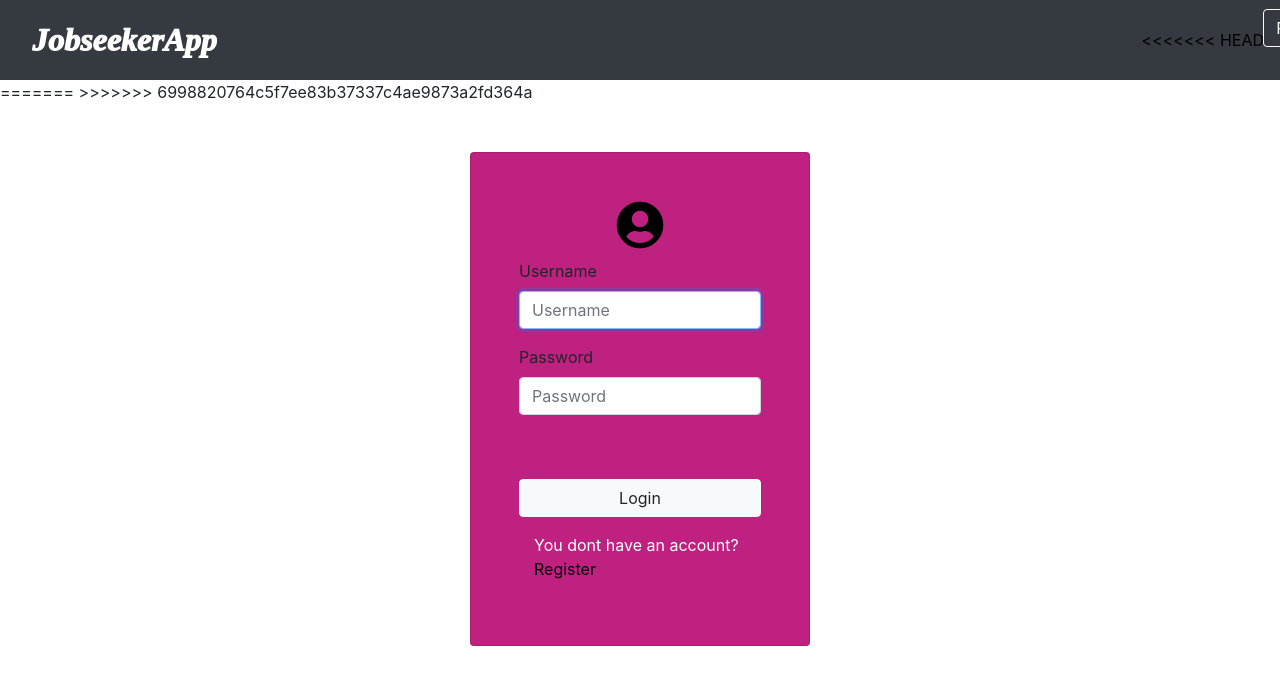
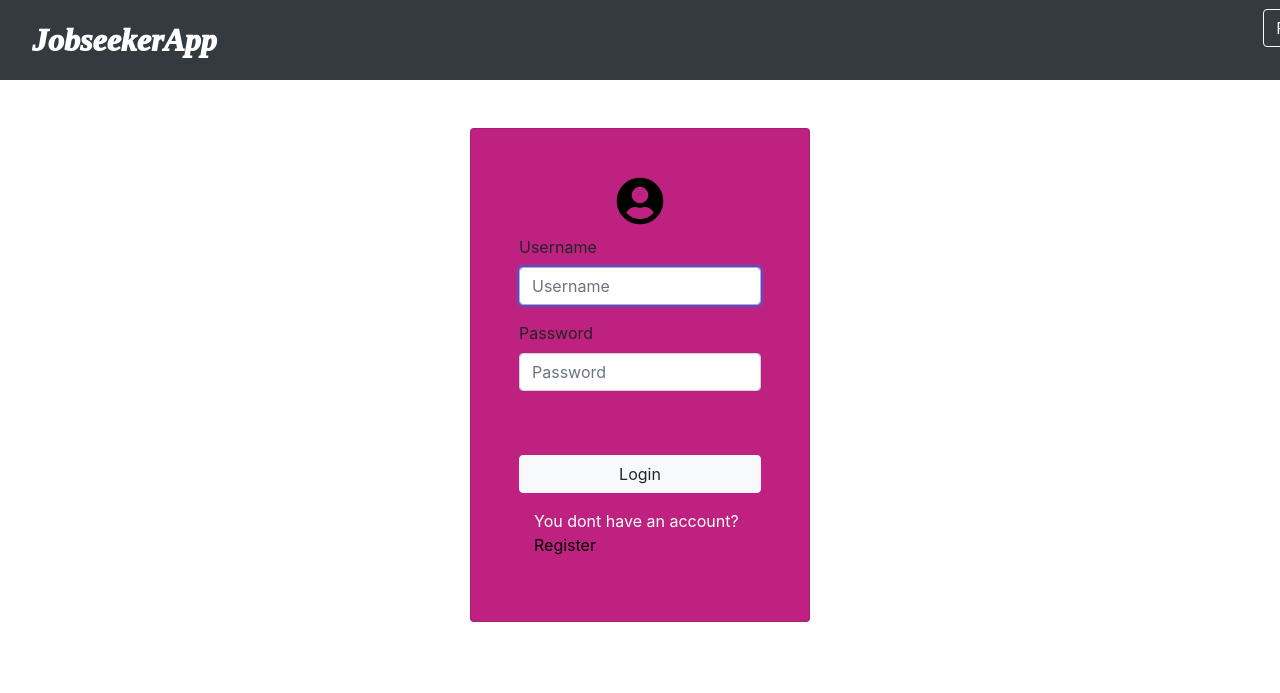
Before and after one commit to ngetichnicholas/Job-Seeking-App, a Django app: page /accounts/login/?next=/employer_profile/1 in a window 1280 px wide; the page is wider, and only the part inside the window is pictured. Shown: the top 693 px of that part. Run offline with Django 3.2, Linux system fonts and the light colour scheme; some libraries are stand-ins or nearby versions.

Commit message:
Third commit

```diff
--- a/Job_Seeking_App/templates/navbar.html
+++ b/Job_Seeking_App/templates/navbar.html
@@ -32,8 +32,4 @@
         </ul>
 
     </div>
-<<<<<<< HEAD
 </nav>
-=======
-</nav>
->>>>>>> 6998820764c5f7ee83b37337c4ae9873a2fd364a
```
